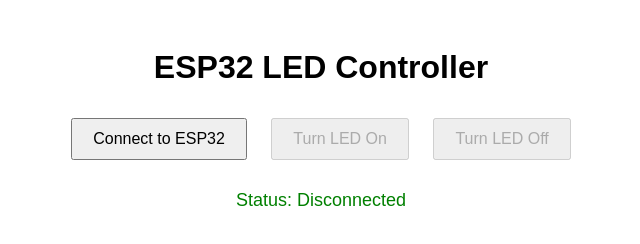
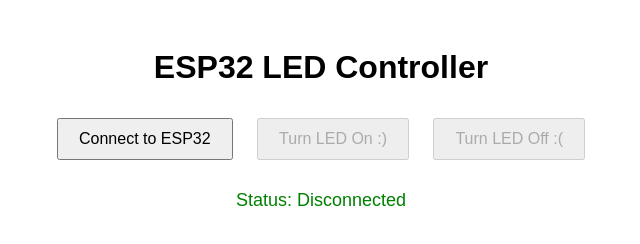
Before and after one commit to ViktorBaukh/WebLED, a plain HTML site: page index.html in a window 1280 px wide. Shown: the whole page, without its empty margins (319-959 px from the left). Drawn offline with Linux system fonts and the light colour scheme.

Commit message:
Update index.html

```diff
--- a/index.html
+++ b/index.html
@@ -14,8 +14,8 @@
 
   <h1>ESP32 LED Controller</h1>
   <button id="connectButton">Connect to ESP32</button>
-  <button id="onButton" disabled>Turn LED On</button>
-  <button id="offButton" disabled>Turn LED Off</button>
+  <button id="onButton" disabled>Turn LED On :)</button>
+  <button id="offButton" disabled>Turn LED Off :(</button>
 
   <div id="status">Status: Disconnected</div>
 
```
